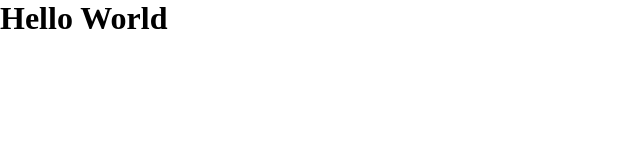
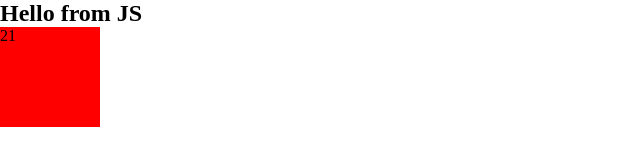
Before and after one commit to 7toR-web/git-course, a plain HTML site: page index.html in a window 1280 px wide. Shown: the whole page, without its empty margins (0-640 px from the left). Drawn offline with Linux system fonts and the light colour scheme.

Commit message:
added element div from js

```diff
--- a/index.html
+++ b/index.html
@@ -13,5 +13,6 @@
 </head>
 <body>
   <h1>Hello World</h1>
+  <script src="../git-course/script.js"></script>
 </body>
 </html>
--- a/script.js
+++ b/script.js
@@ -1,2 +1,13 @@
 document.body.innerHTML = `<h2>Hello from JS</h2>`
 console.log(`test 2`)
+
+function test(a, b) {
+  this.textContent = a * b
+}
+
+let div = document.createElement('div')
+console.log(div);
+div.style.cssText = `width: 100px; height: 100px; background: red;`
+document.body.appendChild(div)
+
+test.call(div, 3, 7)
```
